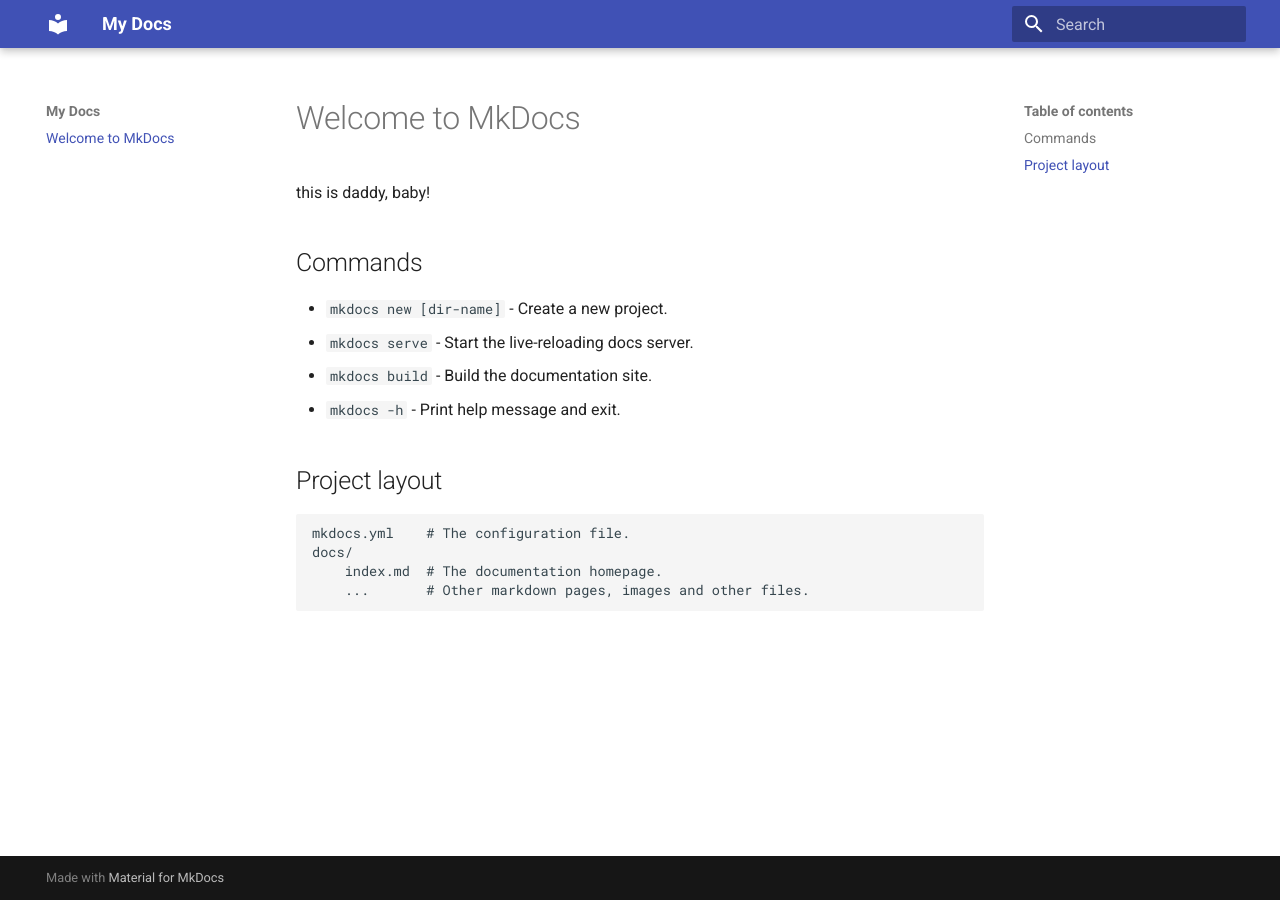
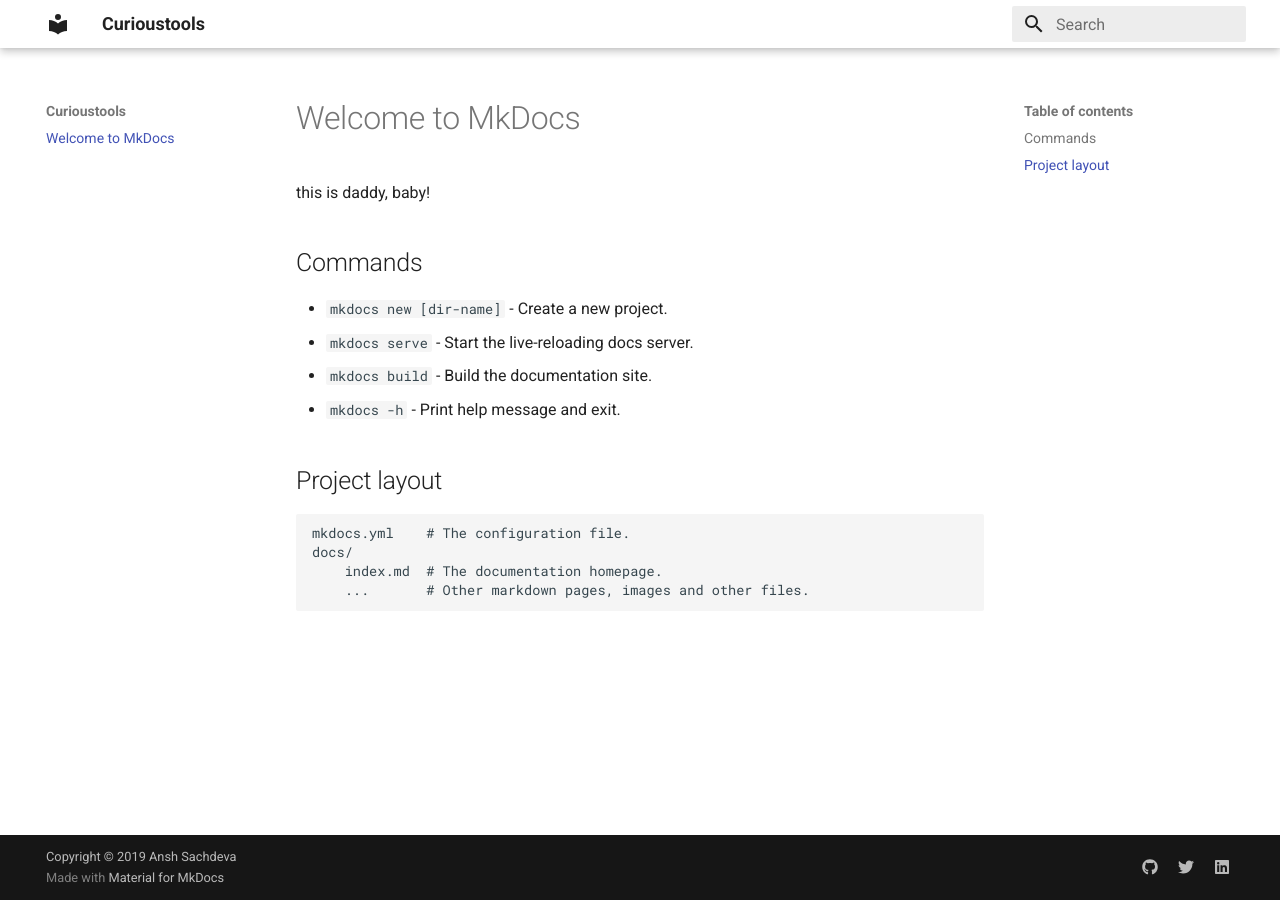
Before and after one commit to chaostools/blogs_mkdocs_material, an MkDocs documentation site: the page built from docs/index.md, in a window 1280 px wide. Built offline with MkDocs 1.6.1 and Material for MkDocs 9.7.7, drawn with Linux system fonts in a browser that asks for light colours.

Commit message:
added contact urls and title, basic yml changes

```diff
--- a/mkdocs.yml
+++ b/mkdocs.yml
@@ -1,3 +1,25 @@
-site_name: My Docs
+site_name: Curioustools
+site_description: Google certified Associate Android Dev
+site_author: Ansh Sachdeva(root-ansh)
+site_url: https://root-ansh.github.io/curioustools/
+
+
+copyright: Copyright &copy; 2019 <a href="https://www.linkedin.com/in/anshsachdevaprofessional/">Ansh Sachdeva</a>
+
+
 theme:
   name: material
+  palette:
+        primary: 'white'
+        accent: 'green'
+
+
+extra:
+  social:
+    - icon: fontawesome/brands/github
+      link: https://github.com/root-ansh
+
+    - icon: fontawesome/brands/twitter
+      link: https://twitter.com/root_ansh
+    - icon: fontawesome/brands/linkedin
+      link: https://www.linkedin.com/in/anshsachdevawork/
```
Also changed, not shown: 1 other file.
